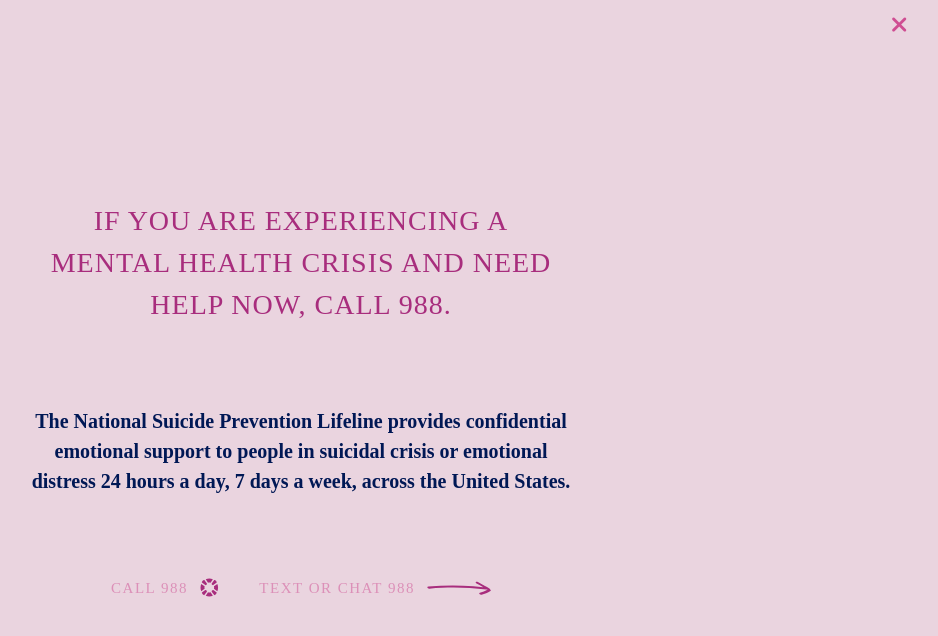
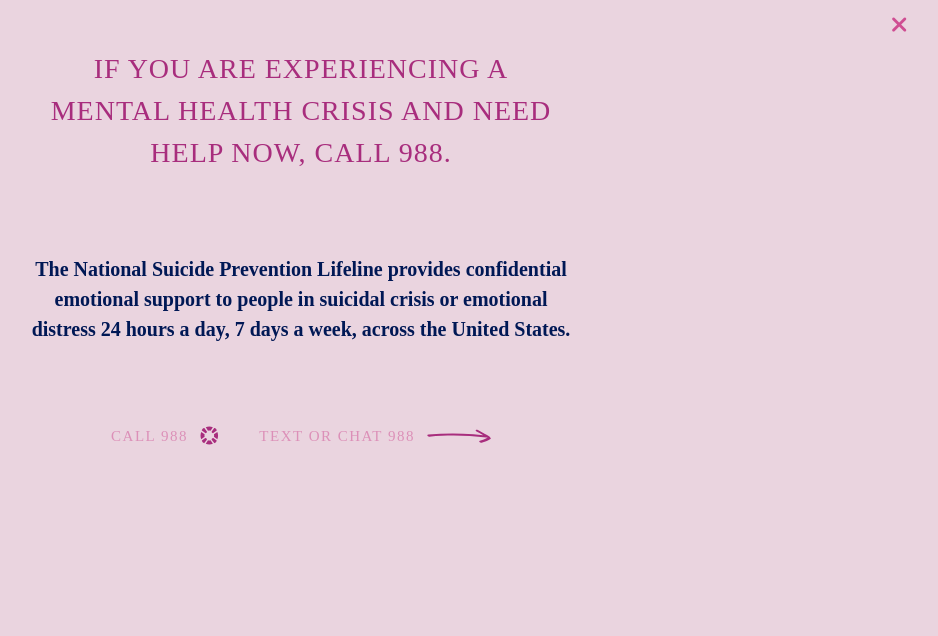
Before and after one commit to reddoorla/la-homelessness-initiative, a SvelteKit app: page / in a window 1280 px wide. Both pictures are taken after a click on the button "SOS, I NEED HELP". Shown: the top 636 px of the page, without its empty margins (339-1277 px from the left). Built offline with nearby package versions, Linux system fonts and the light colour scheme; no server answers; some icons are missing; a web font is replaced by a local one.

Commit message:
push the scroll

```diff
--- a/src/routes/+page.svelte
+++ b/src/routes/+page.svelte
@@ -596,7 +596,10 @@
     </div>
     {/if}
     {#if isSuggestionModalActive}
-    <div class="w-screen overflow-y-auto min-h-screen bg-help-light fixed z-50 top-0 left-0 flex flex-col items-center justify-center gap-20 p-12" transition:fly={{x:"-100%"}}>
+    <div class="w-screen overflow-y-auto overflow-x-hidden h-screen bg-help-light fixed z-50 top-0 left-0 flex flex-col items-center justify-center gap-20 p-12" transition:fly={{x:"-100%"}}>
+        <div class="flex flex-col items-center justify-center gap-20 p-12">
+
+
 
         {#if !isEmailSent}
         {#if isEmailFailed}
@@ -644,6 +647,7 @@
 
         </div>
         {/if}
+        </div>
 
         <button class="absolute top-4 right-8 text-pink hover:text-light-pink bump" on:click={()=>isSuggestionModalActive=false}>
             <i class="fa-solid fa-close fa-xl" />
@@ -651,7 +655,8 @@
     </div>
     {/if}
     {#if isHelpModalActive}
-    <div class="w-screen min-h-screen overflow-y-auto bg-masthead-pink fixed z-50 top-0 left-0 flex flex-col items-center justify-center gap-20 p-12" transition:fly={{x:"100%"}}>
+    <div class="w-screen h-screen bg-masthead-pink fixed z-50 top-0 left-0 overflow-y-auto overflow-x-hidden" transition:fly={{x:"100%"}}>
+        <div class="flex flex-col items-center justify-center gap-20 p-12">
         <h5 class="text-[#A82D7D] max-w-[540px] text-center">If you are experiencing a mental health crisis and need help now, call 988.</h5>
         <p class="text-center max-w-[540px]">The National Suicide Prevention Lifeline provides confidential emotional support to people in suicidal crisis or emotional distress 24 hours a day, 7 days a week, across the United States. </p>
         <div class="flex flex-col md:flex-row justify-center items-center gap-10">
@@ -668,7 +673,7 @@
                 </svg>
             </a>
         </div>
-
+    </div>
         <button class="absolute top-4 right-8 text-pink hover:text-light-pink bump" on:click={()=>isHelpModalActive=false}>
             <i class="fa-solid fa-close fa-xl"/>
         </button>
```
